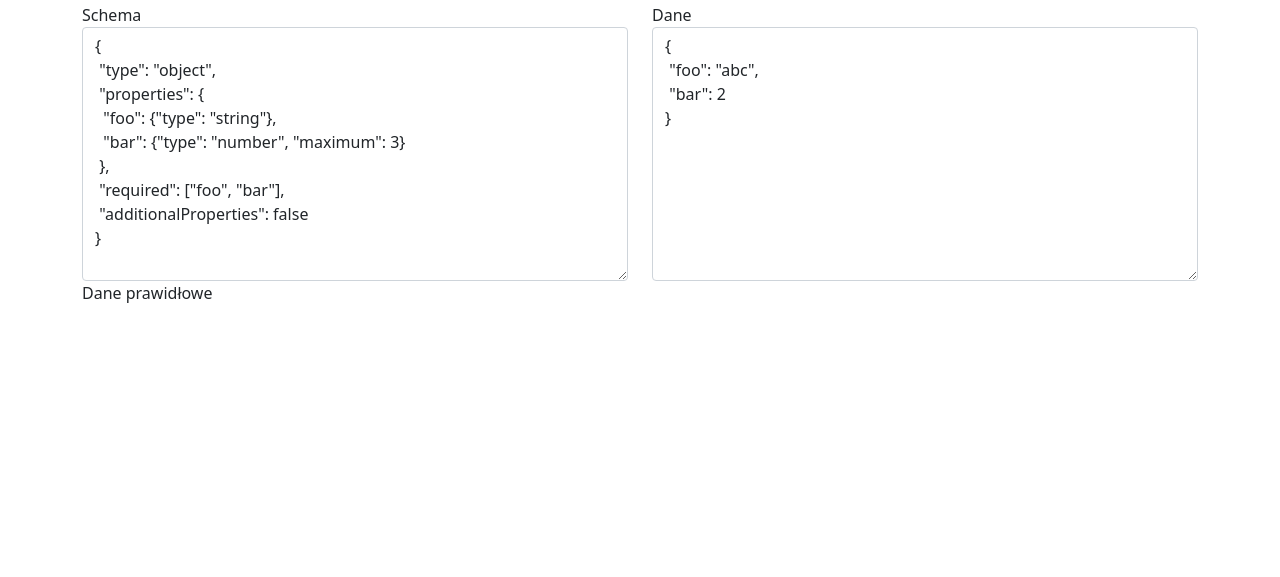
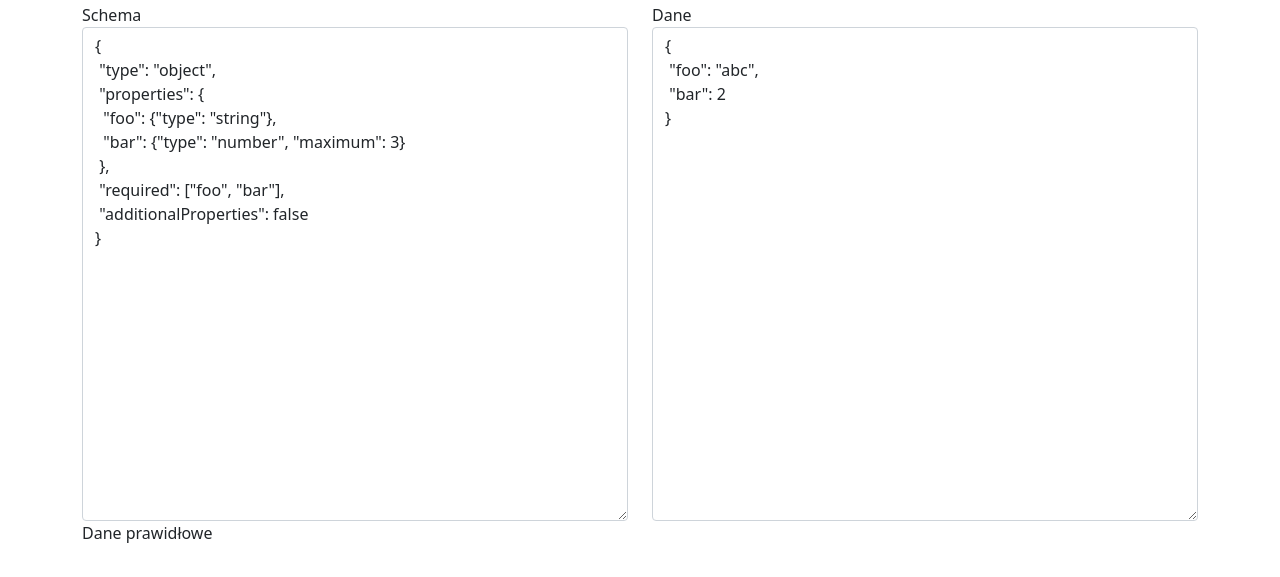
Before and after one commit to Tomraydev-WFiIS/zti_json_schema, a plain HTML site: page index.html in a window 1280 px wide. Shown: the part 53-630 px from the top of the page. Drawn offline with nearby package versions, Linux system fonts and the light colour scheme.

Commit message:
Update index.html

```diff
--- a/index.html
+++ b/index.html
@@ -27,7 +27,7 @@
     <div class="row">
         <div class="col">
             <label for="taSchema">Schema</label>
-            <textarea oninput="testSchema()" class="form-control" id="taSchema" rows="10">{
+            <textarea oninput="testSchema()" class="form-control" id="taSchema" rows="20">{
  "type": "object",
  "properties": {
   "foo": {"type": "string"},
@@ -39,7 +39,7 @@
         </div>
         <div class="col">
             <label for="taData">Dane</label>
-            <textarea oninput="testSchema()" class="form-control" id="taData" rows="10">{
+            <textarea oninput="testSchema()" class="form-control" id="taData" rows="20">{
  "foo": "abc",
  "bar": 2
 }</textarea>
```
